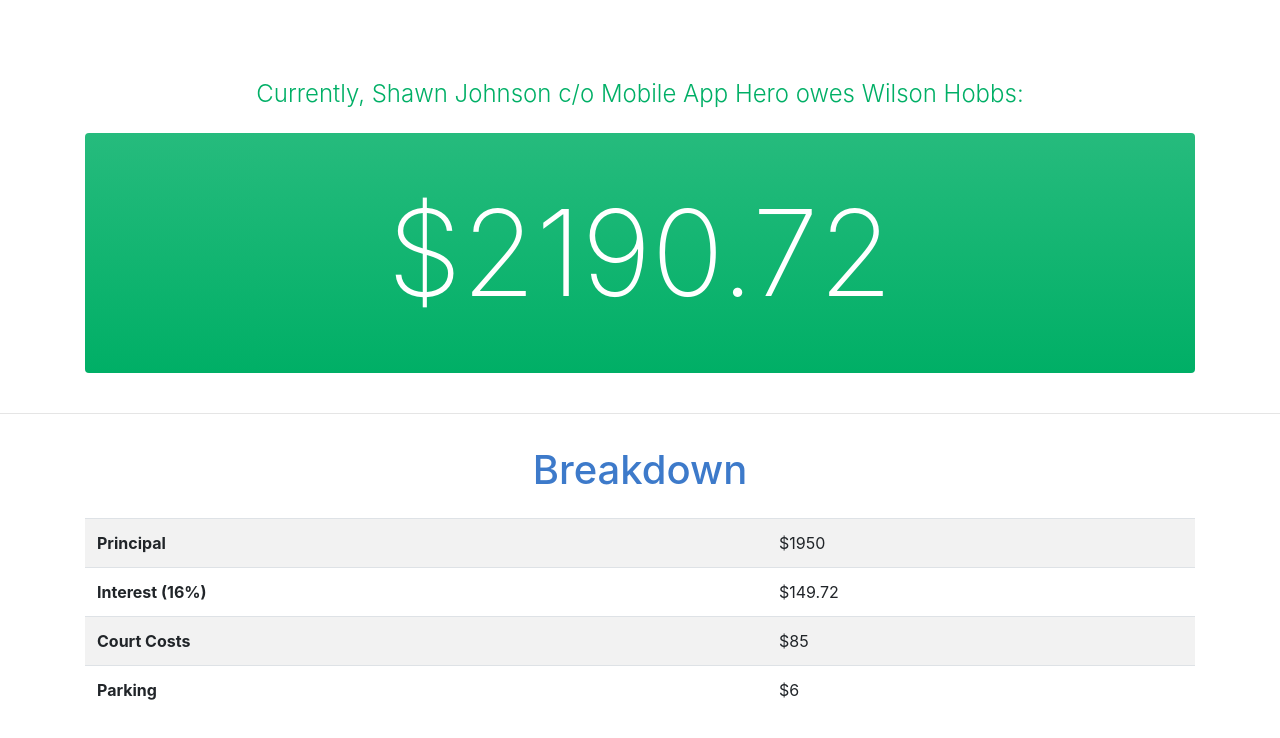
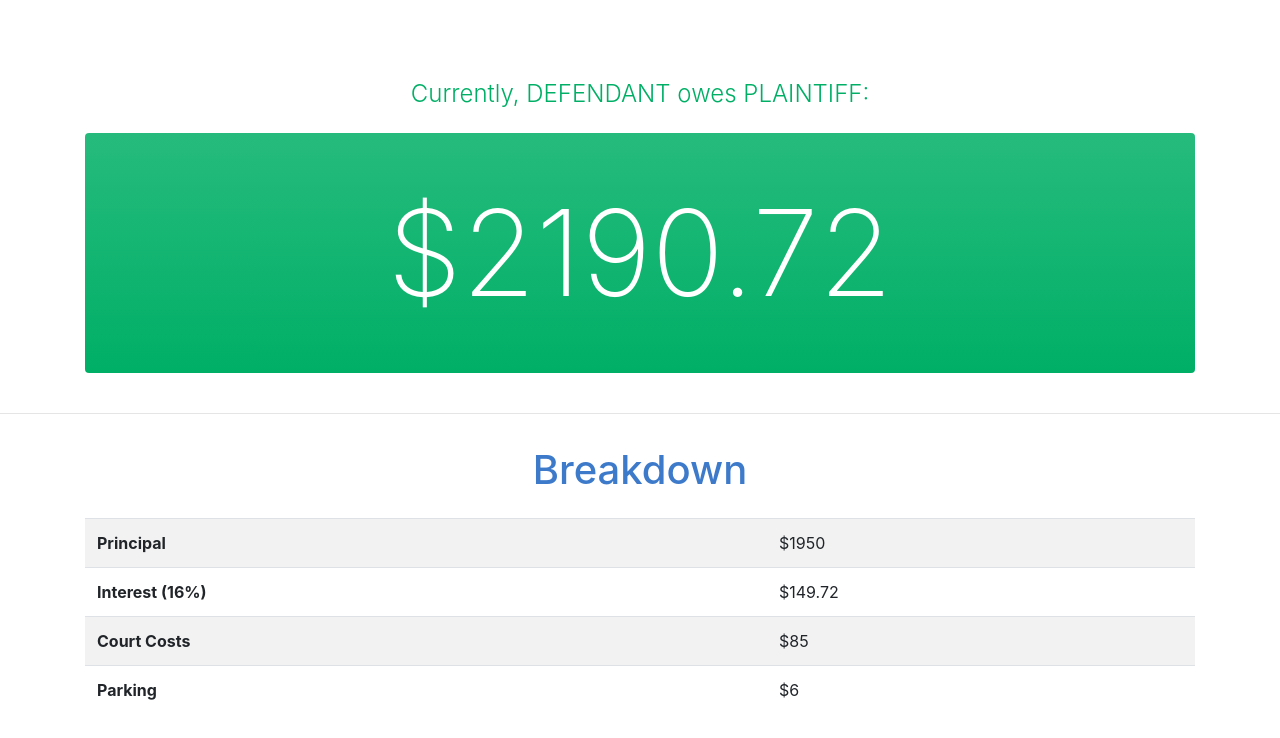
Before and after one commit to wbhob/defendant-owes, a website built with Parcel: page index.html in a window 1280 px wide. Built offline with nearby package versions, Linux system fonts and the light colour scheme.

Commit message:
clean up my act so I don't get sued

```diff
--- a/index.html
+++ b/index.html
@@ -8,7 +8,7 @@
     <meta http-equiv="X-UA-Compatible"
           content="ie=edge">
     <script src="./src/main.ts"></script>
-    <title>Document</title>
+    <title>Defendant Owes</title>
 </head>
 
 <body>
@@ -16,7 +16,7 @@
         <div class="container">
             <div class="row">
                 <div class="col-sm-12">
-                    <h4 class="text-center text-success pb-3">Currently, Shawn Johnson c/o Mobile App Hero owes Wilson Hobbs: </h4>
+                    <h4 class="text-center text-success pb-3">Currently, DEFENDANT owes PLAINTIFF: </h4>
                 </div>
             </div>
             <div class="row">
```
